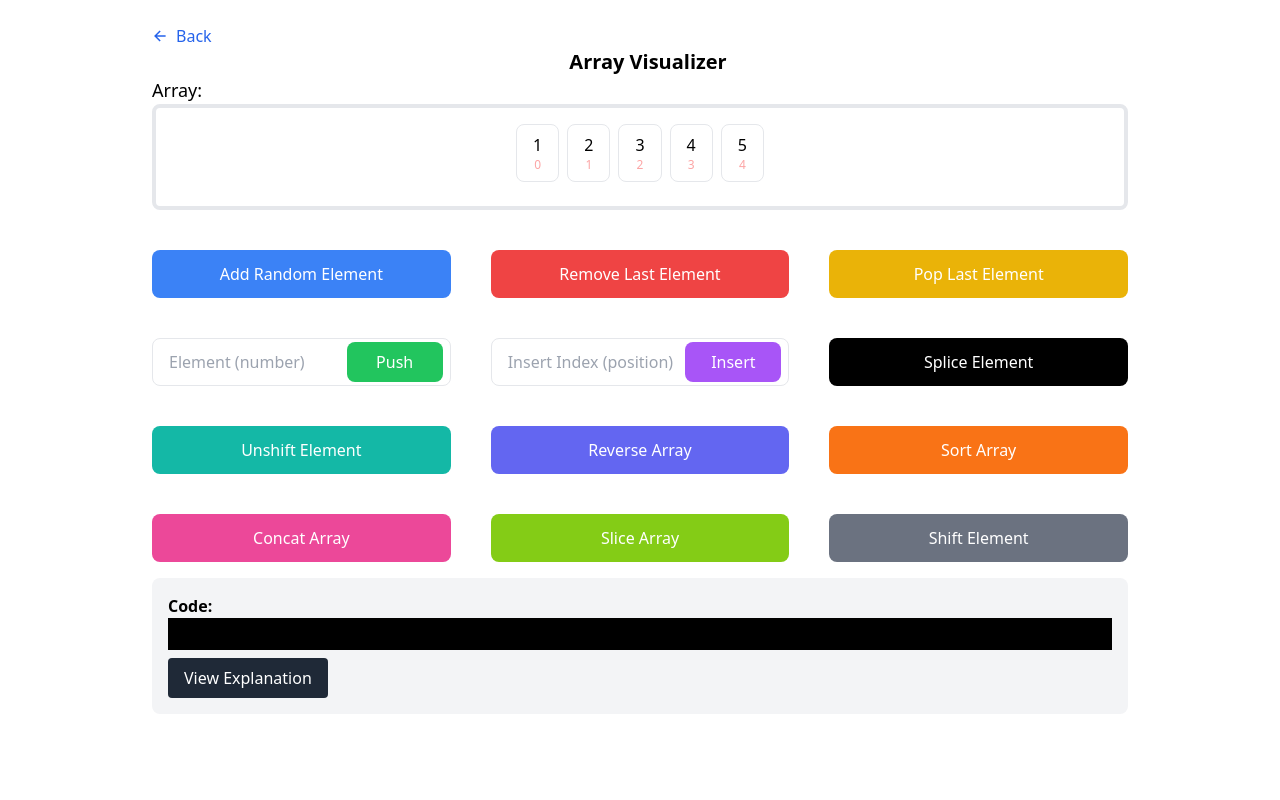
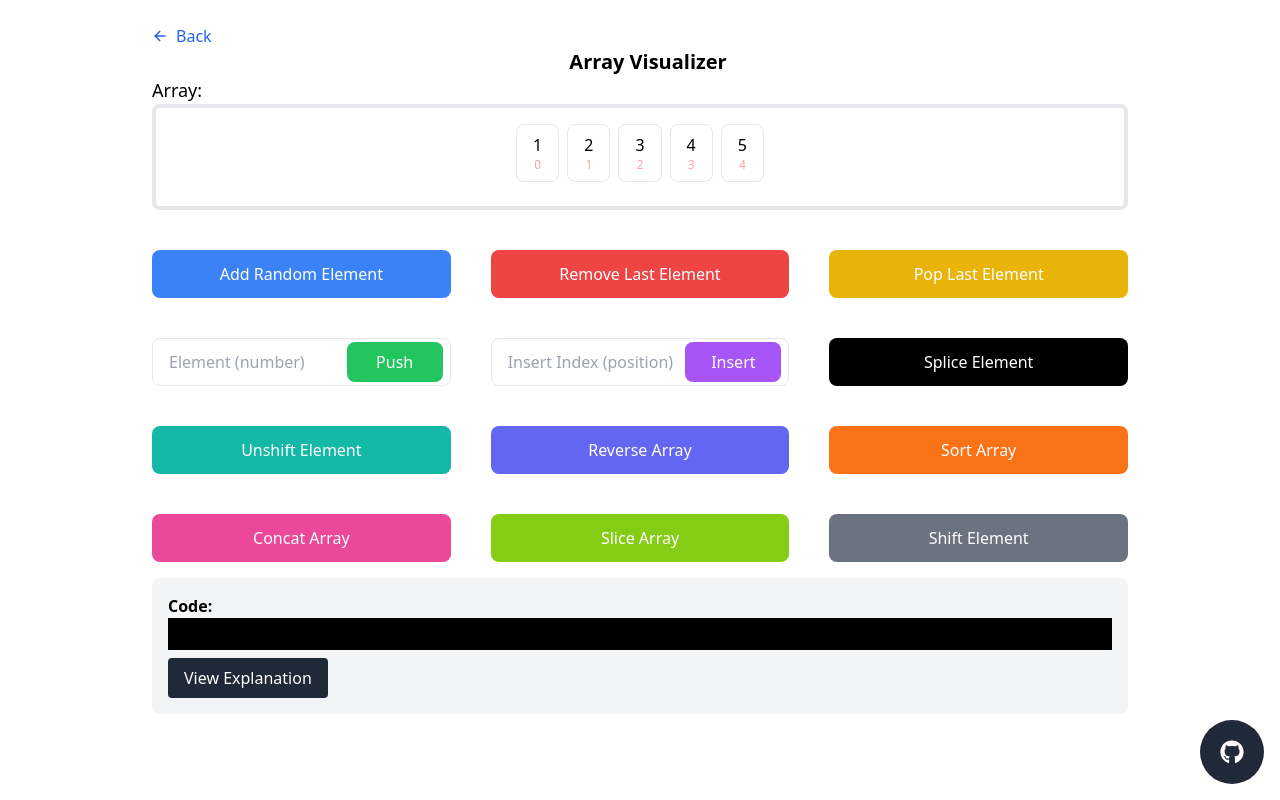
Before and after one commit to BryanLomerio/Data-Structures-playground, a React (Vite) app: page /array-visualizer in a window 1280 px wide. Built offline with nearby package versions, Linux system fonts and the light colour scheme.

Commit message:
feat: add socmeds

```diff
--- a/src/App.jsx
+++ b/src/App.jsx
@@ -2,6 +2,7 @@ import React from "react";
 import { BrowserRouter as Router, Routes, Route } from "react-router-dom";
 import LandingPage from "./pages/LandingPage";
 import ArrayVisualizer from "./components/array/ArrayVisualizer";
+import FloatingSocialMedia from './components/FloatingSocialMedia';
 
 const App = () => {
   return (
@@ -10,6 +11,7 @@ const App = () => {
         <Route path="/" element={<LandingPage />} />
         <Route path="/array-visualizer" element={<ArrayVisualizer />} />
       </Routes>
+      <FloatingSocialMedia />
     </Router>
   );
 };
--- /dev/null
+++ b/src/components/FloatingSocialMedia.jsx
@@ -0,0 +1,92 @@
+import React, { useState } from 'react';
+import { FaFacebook, FaTwitter, FaInstagram, FaLinkedin, FaGithub } from 'react-icons/fa';
+
+const FloatingSocialMedia = () => {
+    const [position, setPosition] = useState({ x: window.innerWidth - 80, y: window.innerHeight - 80 });
+    const [showLinks, setShowLinks] = useState(false);
+
+    const handleDragStart = (e) => {
+        e.preventDefault();
+        const offsetX = e.clientX - position.x;
+        const offsetY = e.clientY - position.y;
+
+        const onMouseMove = (e) => {
+            setPosition({
+                x: e.clientX - offsetX,
+                y: e.clientY - offsetY,
+            });
+        };
+
+        const onMouseUp = () => {
+            document.removeEventListener('mousemove', onMouseMove);
+            document.removeEventListener('mouseup', onMouseUp);
+        };
+
+        document.addEventListener('mousemove', onMouseMove);
+        document.addEventListener('mouseup', onMouseUp);
+    };
+
+    return (
+        <div
+            className="fixed z-50 cursor-grab bg-gray-800 text-white rounded-full w-16 h-16 flex items-center justify-center transition-all"
+            style={{ left: `${position.x}px`, top: `${position.y}px` }}
+            onMouseDown={handleDragStart}
+        >
+            <div
+                className="text-2xl cursor-pointer"
+                onClick={() => setShowLinks(!showLinks)}
+            >
+                {/* Default icon */}
+                <FaGithub />
+            </div>
+            {showLinks && (
+                <div className="absolute top-[-70px] left-[-70px] flex items-center justify-center w-full h-full">
+                    <div className="flex space-x-4">
+                        <a
+                            href="https://github.com"
+                            target="_blank"
+                            rel="noopener noreferrer"
+                            className="text-gray-800 text-lg hover:text-gray-600"
+                        >
+                            <FaGithub />
+                        </a>
+                        <a
+                            href="https://facebook.com"
+                            target="_blank"
+                            rel="noopener noreferrer"
+                            className="text-blue-600 text-lg hover:text-blue-400"
+                        >
+                            <FaFacebook />
+                        </a>
+                        <a
+                            href="https://twitter.com"
+                            target="_blank"
+                            rel="noopener noreferrer"
+                            className="text-blue-400 text-lg hover:text-blue-600"
+                        >
+                            <FaTwitter />
+                        </a>
+                        <a
+                            href="https://instagram.com"
+                            target="_blank"
+                            rel="noopener noreferrer"
+                            className="text-pink-600 text-lg hover:text-pink-400"
+                        >
+                            <FaInstagram />
+                        </a>
+                        <a
+                            href="https://linkedin.com"
+                            target="_blank"
+                            rel="noopener noreferrer"
+                            className="text-blue-700 text-lg hover:text-blue-500"
+                        >
+                            <FaLinkedin />
+                        </a>
+                    </div>
+                </div>
+            )}
+        </div>
+    );
+};
+
+export default FloatingSocialMedia;
--- a/src/utils/arrayOperations.js
+++ b/src/utils/arrayOperations.js
@@ -1,4 +1,3 @@
-// Generates the code
 export const generateCode = (array, action, description, newArray) => {
     return `let array = ${JSON.stringify(array)};\n${action} // ${description}\nconsole.log(array); // Output: ${JSON.stringify(newArray)}`;
 };
```
